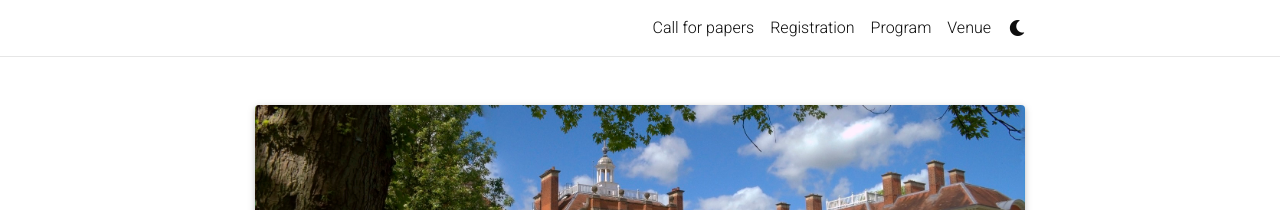
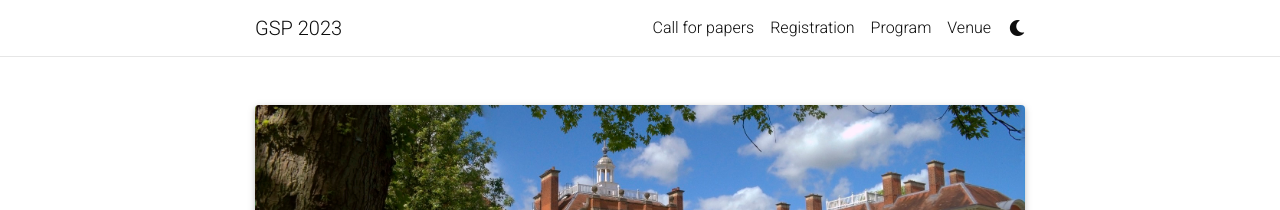
Before and after one commit to shreyasvinaya/gspworkshop2025.github.io, a Jekyll site: the page built from _pages/about.md, in a window 1280 px wide. Shown: the top 210 px of the page. Built offline with Jekyll 4.4.1, drawn with Linux system fonts in a browser that asks for light colours; full-size pictures stand in for the smaller copies a plugin makes; comment, search, counter and statistics services are not loaded; a style sheet for code colours, icons or effects is not loaded.

Commit message:
header in top left of landing page

```diff
--- a/_includes/header.html
+++ b/_includes/header.html
@@ -4,7 +4,7 @@
       <!-- Nav Bar -->
       <nav id="navbar" class="navbar navbar-light navbar-expand-sm {% if site.navbar_fixed %}fixed-top{% else %}sticky-top{% endif %}">
         <div class="container">
-          {% if page.permalink != '/' -%}
+
           <a class="navbar-brand title font-weight-lighter" href="{{ site.baseurl }}/">
             {%- if site.title == "blank" -%}
               {%- if site.first_name -%}
@@ -20,7 +20,8 @@
               {{- site.header -}} <!-- top left -->
             {%- endif -%}
           </a>
-          {%- elsif site.enable_navbar_social -%}
+
+          {% if site.enable_navbar_social -%}
           <!-- Social Icons -->
           <div class="navbar-brand social">
             {% include social.html %}
--- a/_layouts/page.html
+++ b/_layouts/page.html
@@ -18,6 +18,7 @@ layout: default
               <br>
             {%- endif %}
 
+          <!-- Title underneath image -->
           <header class="post-header">
             <h3 class="post-title">{{ page.title }}</h3>
             <p class="post-description">{{ page.description }}</p>
```
